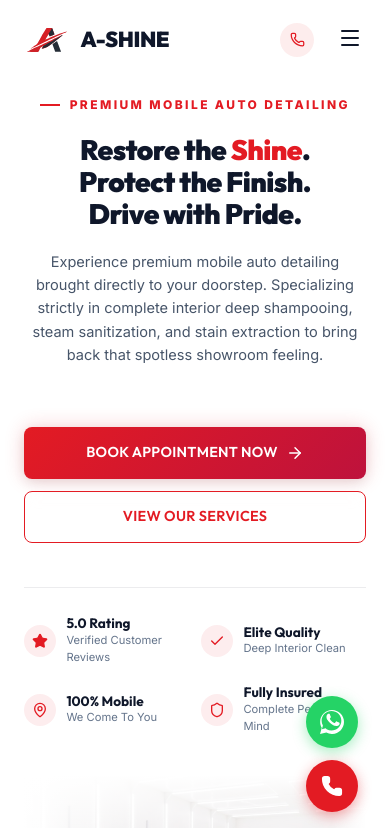
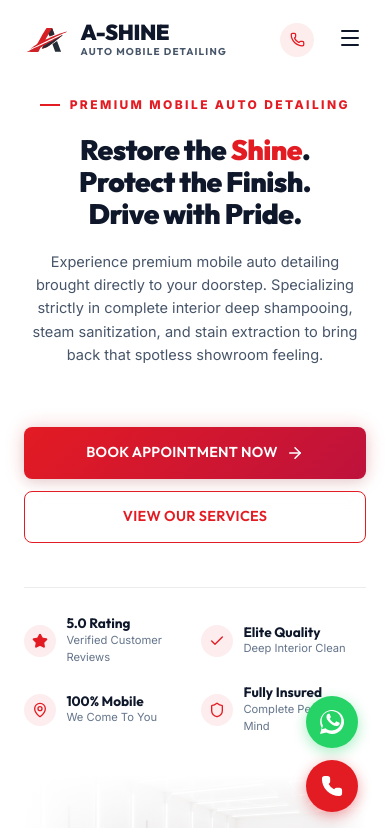
Before and after one commit to syneptexportfolio/a-shineautomobiledetailing, a Next.js app: page / in a window 390 px wide. Shown: the top 828 px of the page. Built offline with nearby package versions, Linux system fonts and the light colour scheme.

Commit message:
fix: show Auto Mobile Detailing subtitle in navbar on tablet and mobile views

```diff
--- a/app/globals.css
+++ b/app/globals.css
@@ -2762,9 +2762,6 @@ h1, h2, h3, h4, h5, h6 {
 
 /* ---------- Responsive Navigation Customizations ---------- */
 @media (max-width: 768px) {
-  .logo-subtitle {
-    display: none !important;
-  }
   .nav-phone-text {
     display: none !important;
   }
```
